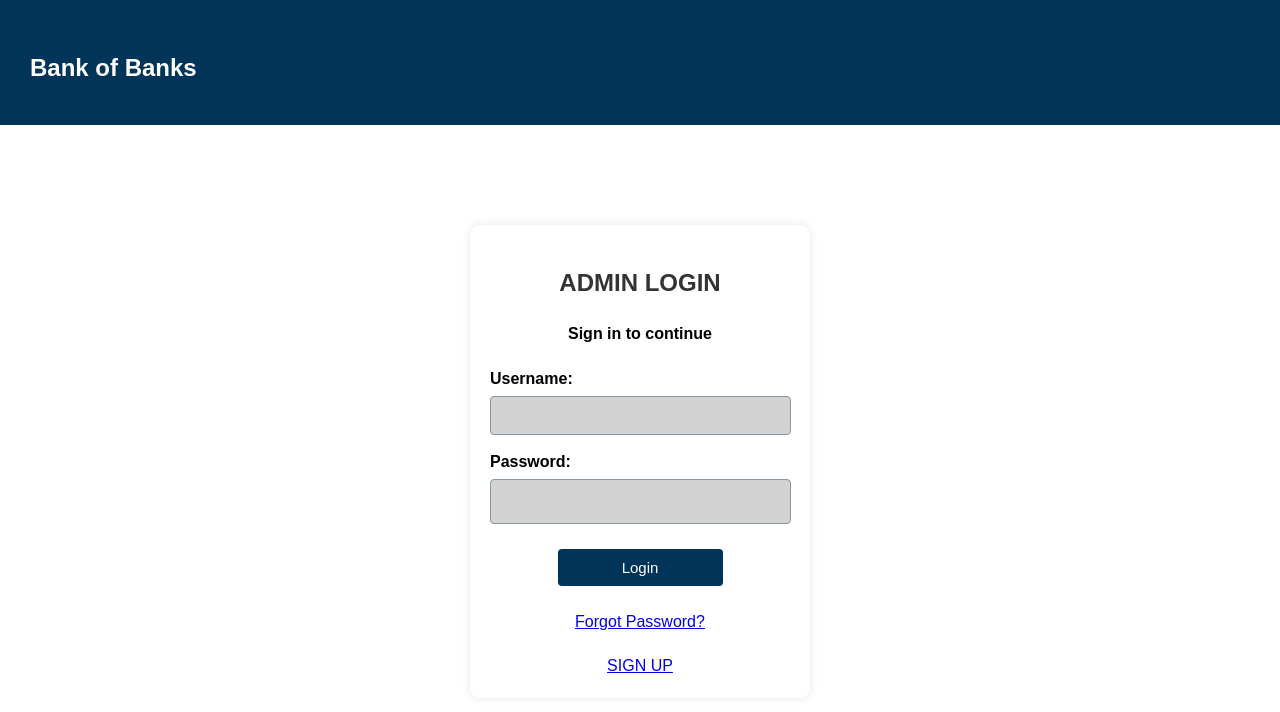
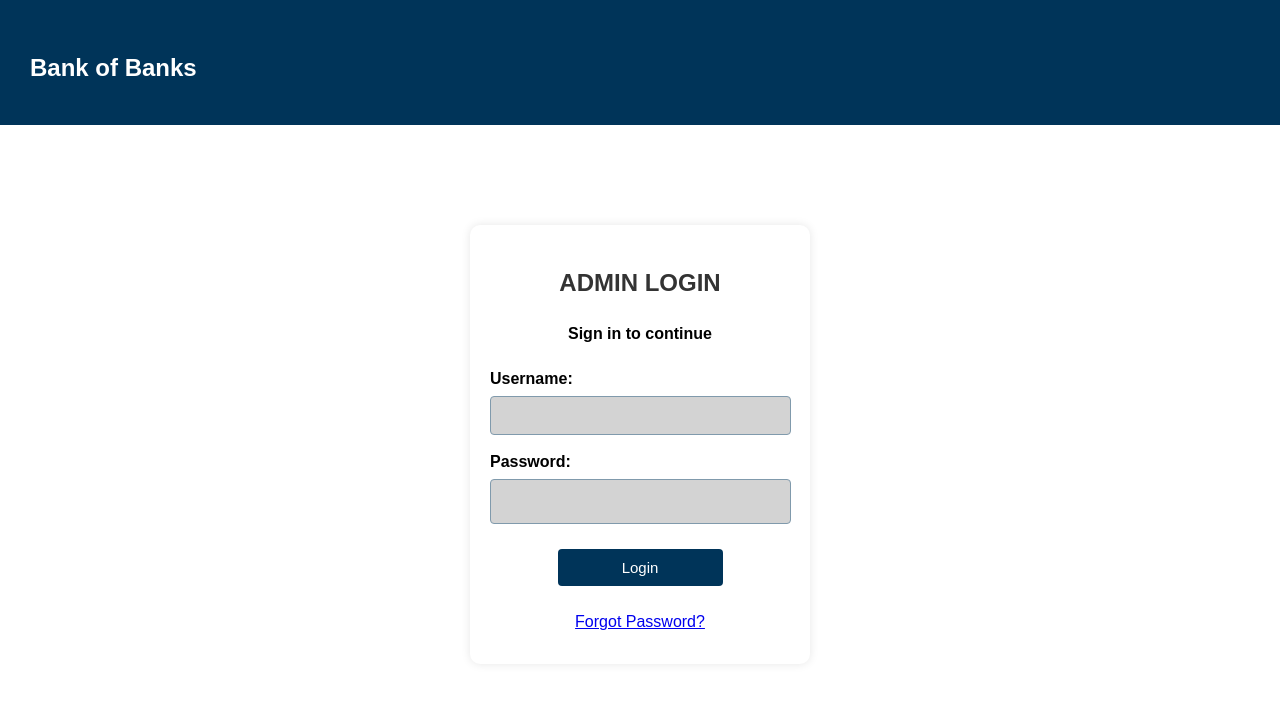
Before and after one commit to yyaatt0/CMPE-131-Group-2, a React (Create React App) app in the folder online-banking/: page /adminlogin in a window 1280 px wide. Shown: the top 712 px of the page. Built offline with nearby package versions, Linux system fonts and the light colour scheme.

Commit message:
AdminLogin.tsx

```diff
--- a/online-banking/src/pages/AdminLogin.tsx
+++ b/online-banking/src/pages/AdminLogin.tsx
@@ -130,11 +130,7 @@ const AdminLogin = () => {
         <div style={{ textAlign: 'center' }}>
           <a href="/forgotPassword" style={{ paddingBottom: '10px', display: 'inline-block' }} >Forgot Password?</a>
         </div>
-         <div style={{ textAlign: 'center' }}>
 
-          <a href="/registration" style={{ paddingTop: '10px', display: 'inline-block' }}> SIGN UP</a>
-
-        </div>
       </div>
 
     </div>
```
